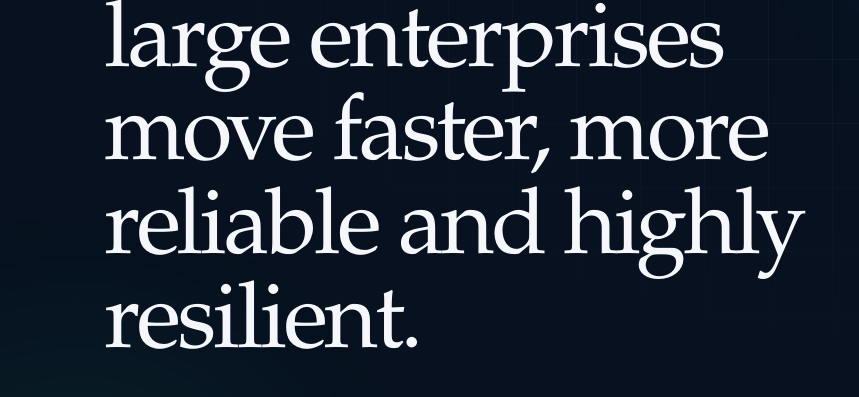
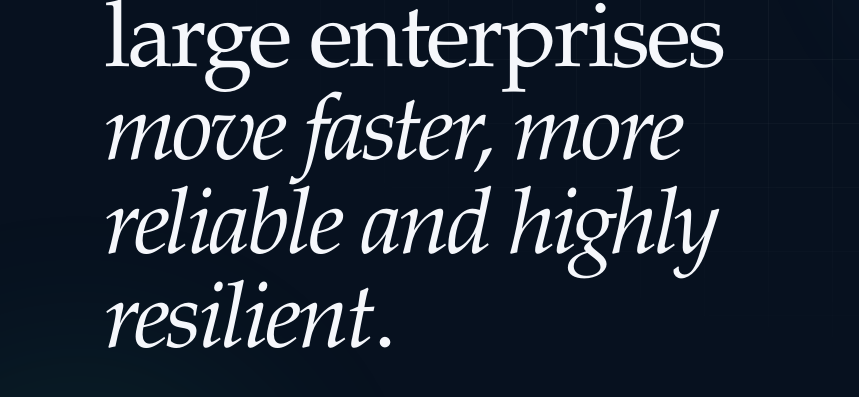
Before and after one commit to viveksworld/viveksworld.github.io, a plain HTML site: page index.html in a window 1280 px wide. Shown: the part 325-722 px from the top of the page, 0-859 px from the left. Drawn offline with Linux system fonts and the light colour scheme.

Commit message:
Update V3: hero headline ending phrase in italics (plain white, gradient only on technology platforms)

```diff
--- a/index.html
+++ b/index.html
@@ -580,7 +580,7 @@
           <div class="hero">
             <div class="hero-grid">
               <div>
-                <h1>I build <span class="grad">technology platforms</span> that help large enterprises move faster, more reliable and highly resilient.</h1>
+                <h1>I build <span class="grad">technology platforms</span> that help large enterprises <em>move faster, more reliable and highly resilient</em>.</h1>
                 <p class="domains"><span class="key">AI</span> · <span class="key">Cloud</span> · <span class="key">Data Platforms</span> · <span class="key">Architecture</span> · <span class="key">Resiliency</span></p>
                 <p class="subline">Senior engineering leader with 21+ years in technology — from writing backend systems to leading enterprise cloud and AI platforms. Leadership with excellent hands-on skills.</p>
               </div>
```
